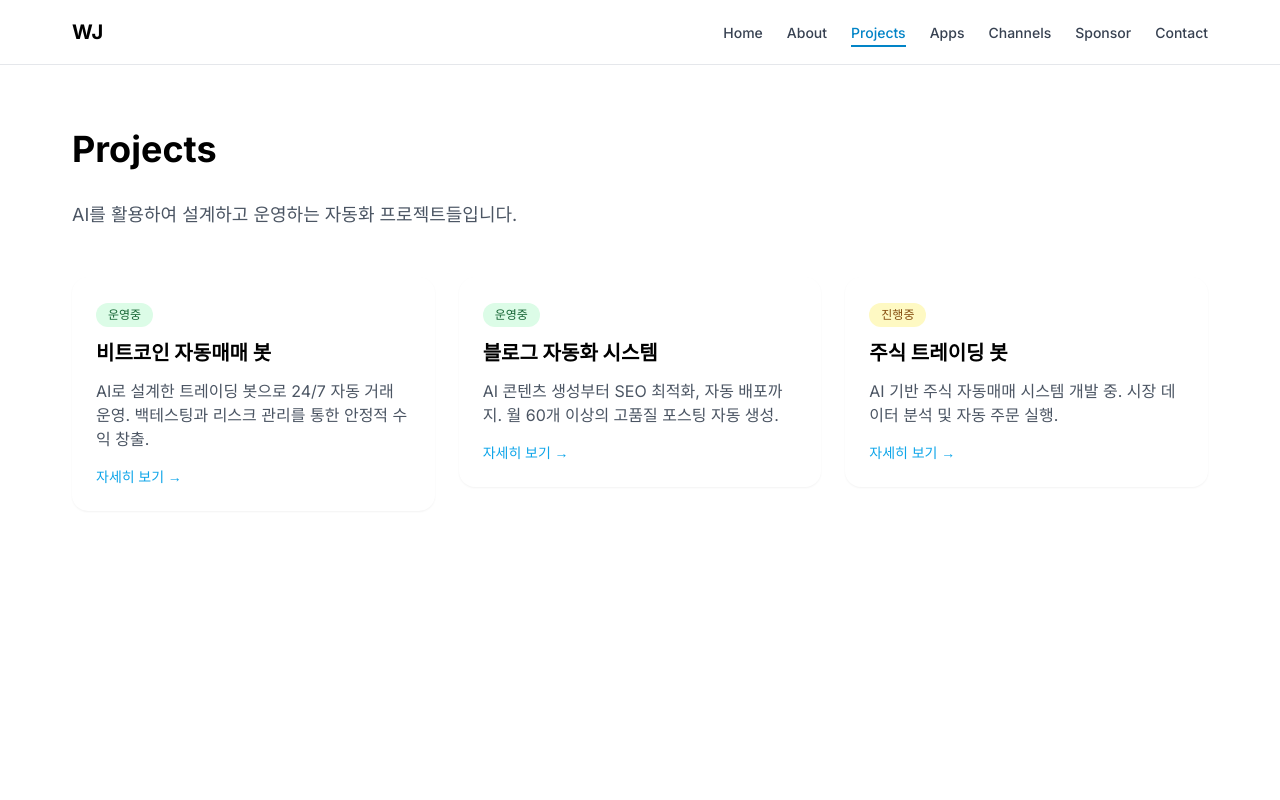
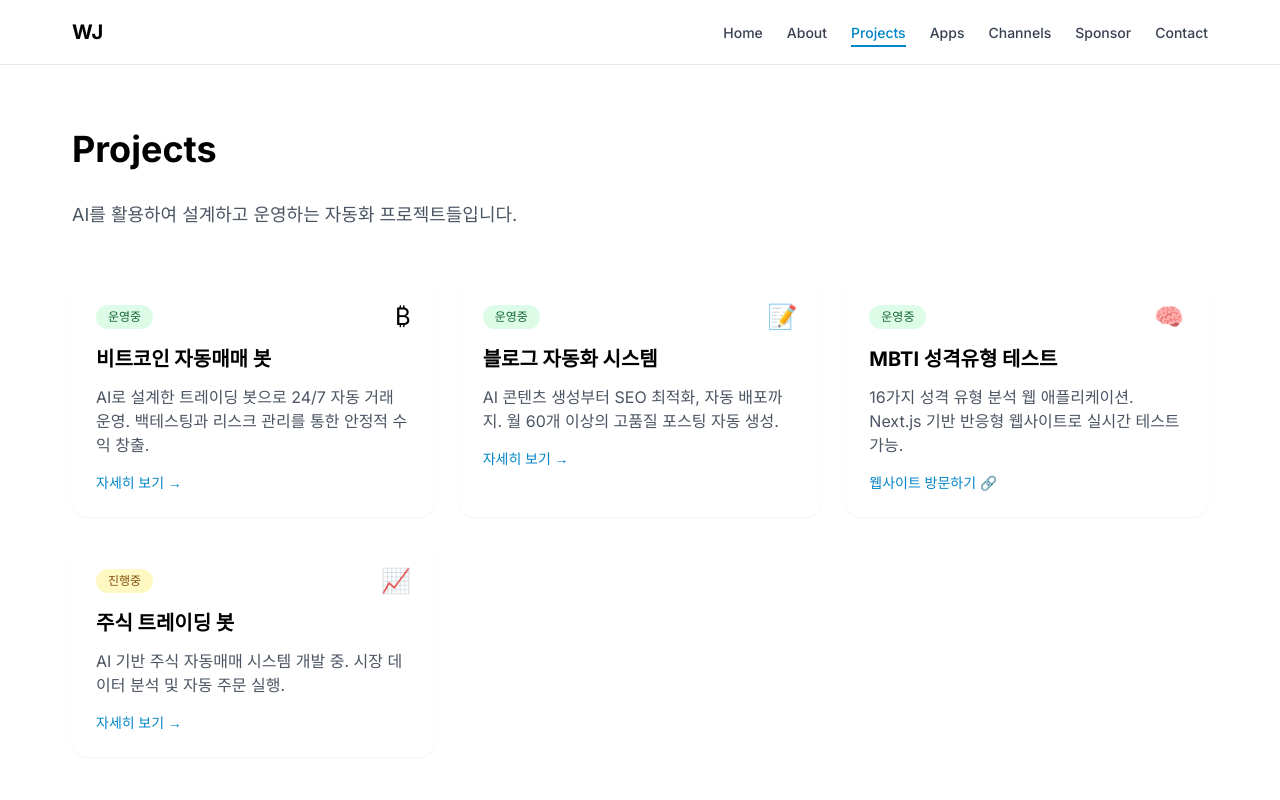
Before and after one commit to woojin-ai/wj-portfolio, a Next.js app: page /projects in a window 1280 px wide. Shown: the top 800 px of the page. Built offline with nearby package versions, Linux system fonts and the light colour scheme.

Commit message:
Add MBTI web test project to Projects section

```diff
--- a/src/app/projects/page.tsx
+++ b/src/app/projects/page.tsx
@@ -5,8 +5,8 @@ import Badge from '@/components/Badge';
 import { Metadata } from 'next';
 
 export const metadata: Metadata = {
-  title: 'Projects - 이우진',
-  description: 'AI를 활용한 자동화 프로젝트: 비트코인 자동매매, 블로그 자동화, 주식 트레이딩 봇',
+  title: 'Projects - WJ',
+  description: 'AI를 활용한 자동화 프로젝트: 비트코인 자동매매, 블로그 자동화, MBTI 테스트, 주식 트레이딩 봇',
 };
 
 export default function ProjectsPage() {
@@ -17,6 +17,7 @@ export default function ProjectsPage() {
       status: '운영중',
       link: '/projects/bitcoin-bot',
       badge: 'success',
+      icon: '₿',
     },
     {
       title: '블로그 자동화 시스템',
@@ -24,6 +25,16 @@ export default function ProjectsPage() {
       status: '운영중',
       link: '/projects/blog-automation',
       badge: 'success',
+      icon: '📝',
+    },
+    {
+      title: 'MBTI 성격유형 테스트',
+      description: '16가지 성격 유형 분석 웹 애플리케이션. Next.js 기반 반응형 웹사이트로 실시간 테스트 가능.',
+      status: '운영중',
+      link: 'https://16personality-type-test.vercel.app/',
+      badge: 'success',
+      icon: '🧠',
+      external: true,
     },
     {
       title: '주식 트레이딩 봇',
@@ -31,6 +42,7 @@ export default function ProjectsPage() {
       status: '진행중',
       link: '/projects/stock-bot',
       badge: 'warning',
+      icon: '📈',
     },
   ];
 
@@ -43,20 +55,46 @@ export default function ProjectsPage() {
 
       <div className="grid gap-6 md:grid-cols-2 lg:grid-cols-3">
         {projects.map((project) => (
-          <Link key={project.title} href={project.link}>
-            <Card>
-              <div className="mb-3">
+          <div key={project.title}>
+            {project.external ? (
+              <a
+                href={project.link}
+                target="_blank"
+                rel="noopener noreferrer"
+                className="block h-full"
+              >
+                <Card className="h-full hover:shadow-lg transition-all cursor-pointer">
+                  <div className="mb-3 flex items-center justify-between">
                     <Badge variant={project.badge as 'success' | 'warning'}>
                       {project.status}
                     </Badge>
+                    <span className="text-2xl">{project.icon}</span>
                   </div>
                   <h2 className="mb-3 text-xl font-bold">{project.title}</h2>
-              <p className="text-gray-600">{project.description}</p>
-              <p className="mt-4 text-sm font-medium text-primary">
+                  <p className="text-gray-600 mb-4">{project.description}</p>
+                  <p className="mt-4 text-sm font-medium text-sky-600 flex items-center gap-1">
+                    웹사이트 방문하기 🔗
+                  </p>
+                </Card>
+              </a>
+            ) : (
+              <Link href={project.link} className="block h-full">
+                <Card className="h-full hover:shadow-lg transition-all cursor-pointer">
+                  <div className="mb-3 flex items-center justify-between">
+                    <Badge variant={project.badge as 'success' | 'warning'}>
+                      {project.status}
+                    </Badge>
+                    <span className="text-2xl">{project.icon}</span>
+                  </div>
+                  <h2 className="mb-3 text-xl font-bold">{project.title}</h2>
+                  <p className="text-gray-600 mb-4">{project.description}</p>
+                  <p className="mt-4 text-sm font-medium text-sky-600">
                     자세히 보기 →
                   </p>
                 </Card>
               </Link>
+            )}
+          </div>
         ))}
       </div>
     </Section>
```
Lines whose indentation alone changed are shown as unchanged.
